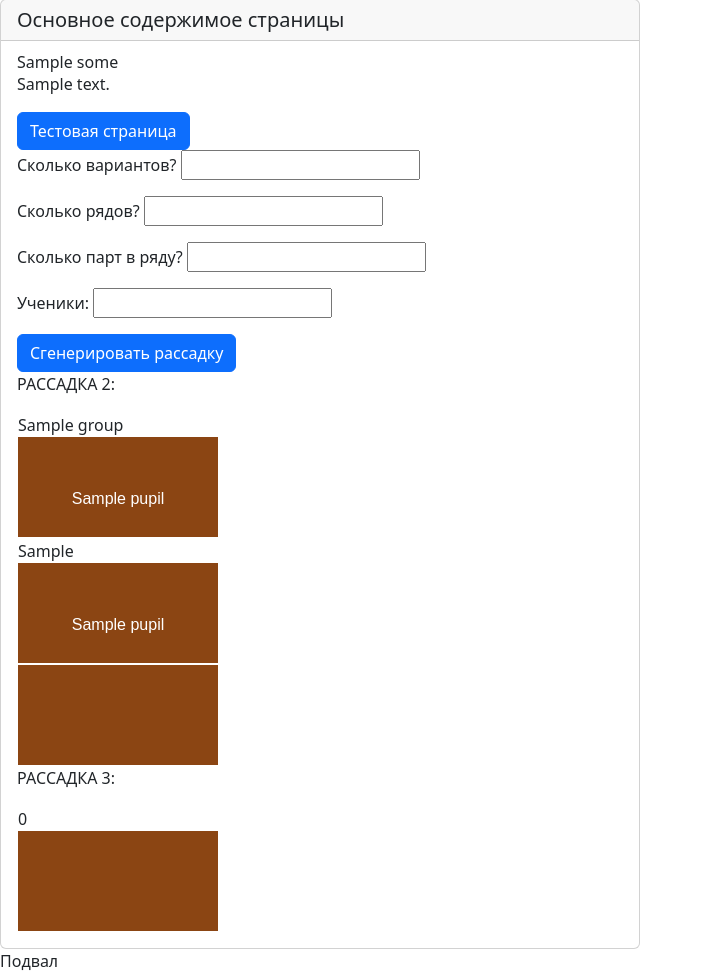
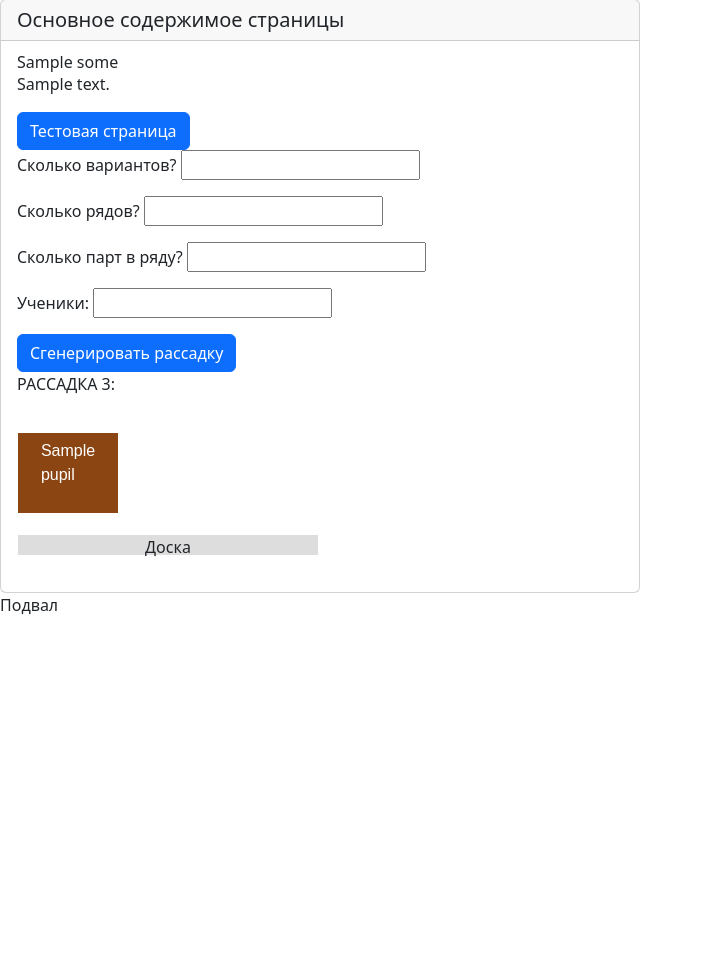
Before and after one commit to ikorepanov/classroom, a Django app: template classroom/templates/seats/index.html in a window 1280 px wide. Shown: the part 49-1022 px from the top of the page, without its empty margins (0-703 px from the left). After the commit the page ends 664 px from the top, so only its background shows below. Run offline with Django 4.2, Linux system fonts and the light colour scheme; tables that the repository leaves empty hold one stand-in row (values such as "Sample post"); the template is opened without the code that fills it: values that come from a table or form of the project are taken from there, most other values are stand-ins (such as "Sample title", 1, 10 or a date in 2020).

Commit message:
Add some (5) variants of assigning pupils to seats algorithm

```diff
--- a/classroom/templates/seats/index.html
+++ b/classroom/templates/seats/index.html
@@ -7,8 +7,8 @@
 {% block content %}
 <style> {% comment%} NB! Возможно, тег не на своём месте. Проверить {% endcomment %}
   .desk {
-    width: 200px;
-    height: 100px;
+    width: 100px;
+    height: 80px;
     background-color: #8B4513;
     position: relative;
   }
@@ -21,6 +21,25 @@
     font-family: 'Arial', sans-serif;
     font-size: 16px;
     color: #FFF;
+  }
+
+  .prokhod {
+    width: 40px;
+    {% comment %} height: 80px; {% endcomment %}
+    {% comment %} background-color: #000000; {% endcomment %}
+    position: relative;
+  }
+
+  .whiteboard {
+    width: 300px;
+    height: 20px;
+    background-color: #dddddd;
+    position: relative;
+  }
+
+  table {
+    border-collapse: separate;
+    border-spacing: 0 20px;
   }
 </style>
   <div class="card col-6">
@@ -61,7 +80,7 @@
           </tr>
         </table> {% endcomment %}
 
-        <p>РАССАДКА 2:</p>
+        {% comment %} <p>РАССАДКА 2:</p>
         <table>
           <tr>
             {% for value in seats.values %}
@@ -96,24 +115,36 @@
               </td>
             {% endfor %}
           </tr>
-        </table>
+        </table> {% endcomment %}
 
         <p>РАССАДКА 3:</p>
         <table>
-          {% for i in range %}
+          {% for element_group in transposed_list %}
             <tr>
-              {% for value in seats.values %}
+              {% for element in element_group %}
                 <td>
-                  {{ forloop.counter0 }}
-                  {{ value.forloop.counter0 }}
                   <div class="desk">
-                    <div class="desk-top"></div>
-                    <p class="name-inscription">{{ value.i.pupil }}</p>
+                    {% comment %} <div class="desk-top"></div> {% endcomment %}
+                    <p class="name-inscription">{{ element.pupil }}</p>
                   </div>
                 </td>
+                {% if forloop.counter|divisibleby:variants and not forloop.last %}
+                  <td>
+                    <div class="prokhod">
+                      {% comment %} {{ forloop.counter }} {% endcomment %}
+                    </div>
+                  </td>
+                {% endif %}
               {% endfor %}
             </tr>
           {% endfor %}
+          <tr>
+            <td colspan="100%" style="text-align: center;">
+              <div class="whiteboard">
+                Доска
+              </div>
+            </td>
+          </tr>
         </table>
 
       {% endif %}
```
Also changed, not shown: classroom/seats/utils.py (+82 -7 lines), classroom/seats/views.py (+5 -3 lines).
